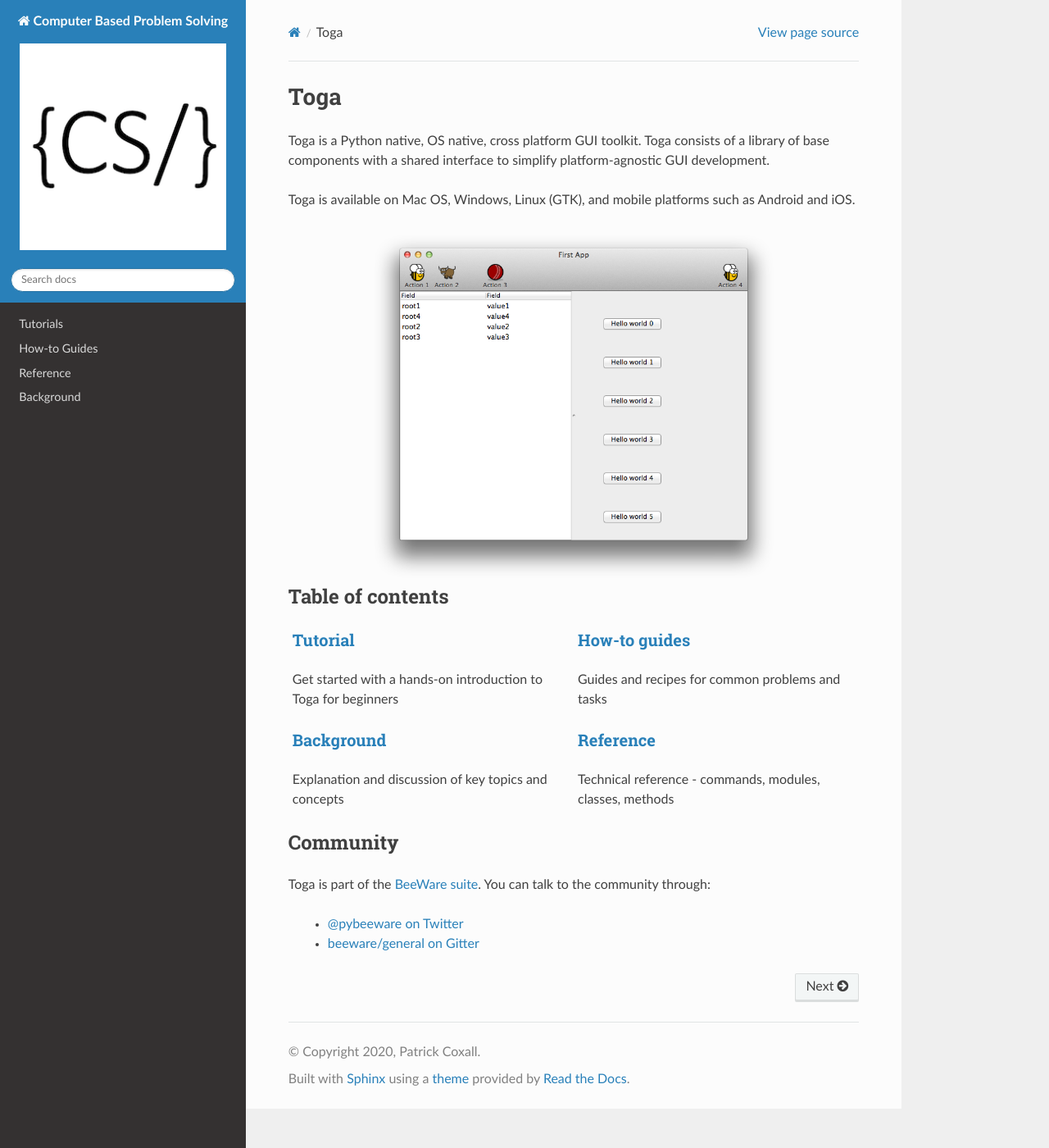
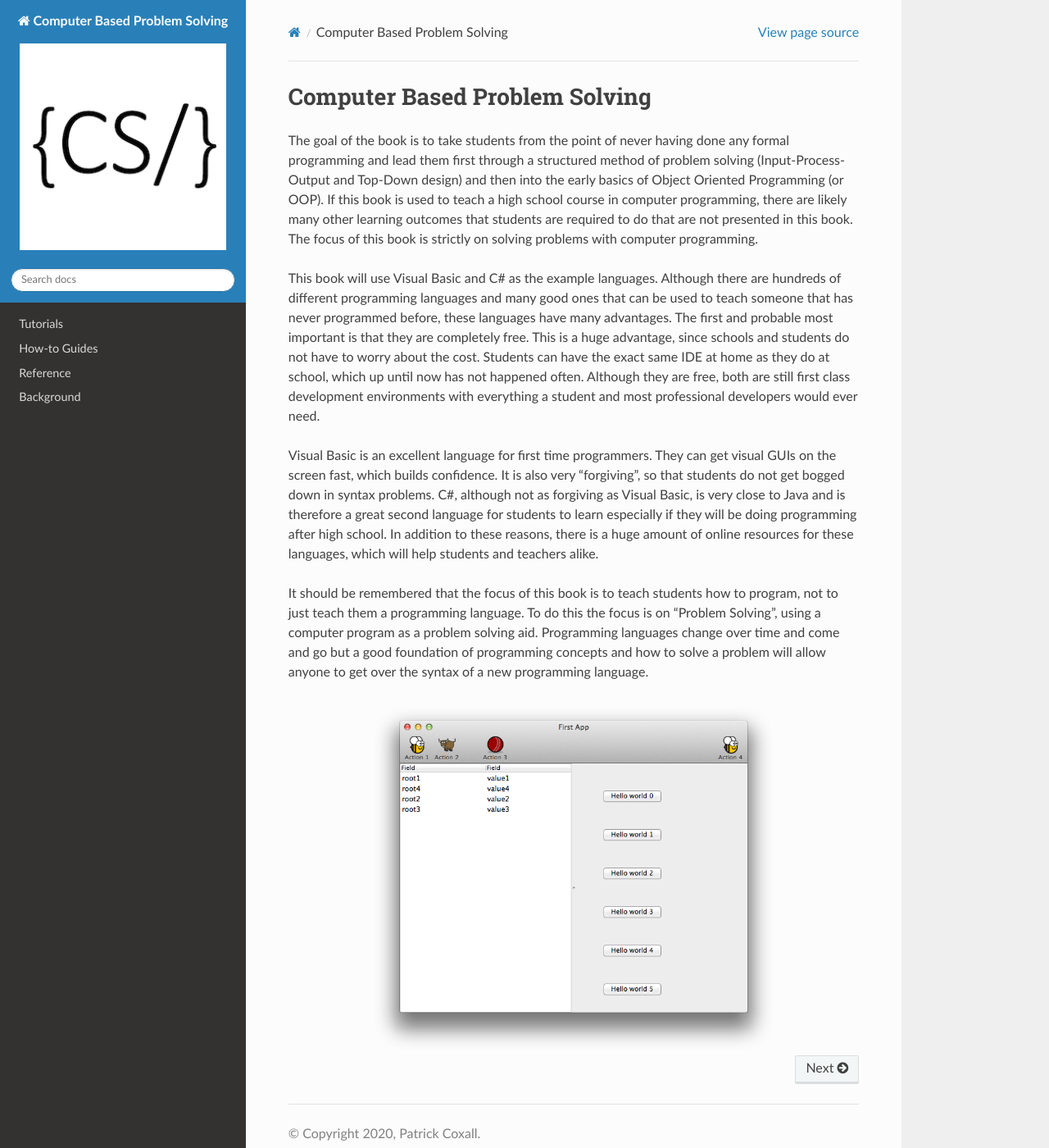
Before and after one commit to Mr-Coxall/Computer-Based-Problem-Solving, a Sphinx documentation site: the page built from docs/index.rst, in a window 1280 px wide and 1400 px high. Shown: the whole window at 82% size. Built offline with Sphinx 7.4.7 and the Read the Docs theme 2.0.0, drawn with Linux system fonts in a browser that asks for light colours.

Commit message:
remove Togo references

```diff
--- a/docs/index.rst
+++ b/docs/index.rst
@@ -25,76 +25,22 @@
     </style>
 
 
-====
-Toga
-====
+==============================
+Computer Based Problem Solving
+==============================
 
-Toga is a Python native, OS native, cross platform GUI toolkit. Toga consists of a library of base components with a shared
-interface to simplify platform-agnostic GUI development.
+The goal of the book is to take students from the point of never having done any formal programming and lead them first through a structured method of problem solving (Input-Process-Output and Top-Down design) and then into the early basics of Object Oriented Programming (or OOP). If this book is used to teach a high school course in computer programming, there are likely many other learning outcomes that students are required to do that are not presented in this book. The focus of this book is strictly on solving problems with computer programming.
 
-Toga is available on Mac OS, Windows, Linux (GTK), and mobile platforms such as Android and iOS.
+This book will use Visual Basic and C# as the example languages. Although there are hundreds of different programming languages and many good ones that can be used to teach someone that has never programmed before, these languages have many advantages. The first and probable most important is that they are completely free. This is a huge advantage, since schools and students do not have to worry about the cost. Students can have the exact same IDE at home as they do at school, which up until now has not happened often. Although they are free, both are still first class development environments with everything a student and most professional developers would ever need.
+
+Visual Basic is an excellent language for first time programmers. They can get visual GUIs on the screen fast, which builds confidence. It is also very “forgiving”, so that students do not get bogged down in syntax problems. C#, although not as forgiving as Visual Basic, is very close to Java and is therefore a great second language for students to learn especially if they will be doing programming after high school. In addition to these reasons, there is a huge amount of online resources for these languages, which will help students and teachers alike.
+
+It should be remembered that the focus of this book is to teach students how to program, not to just teach them a programming language. To do this the focus is on “Problem Solving”, using a computer program as a problem solving aid. Programming languages change over time and come and go but a good foundation of programming concepts and how to solve a problem will allow anyone to get over the syntax of a new programming language.
+
 
 .. figure:: tutorial/screenshots/tutorial-2.png
     :align: center
     :width: 500
-
-
-.. rst-class::  row
-
-Table of contents
-=================
-
-.. rst-class:: clearfix row
-
-.. rst-class:: column column2
-
-
-:ref:`Tutorial <tutorial>`
-------------------------------
-
-Get started with a hands-on introduction to Toga for beginners
-
-.. rst-class:: column column2
-
-
-:ref:`How-to guides <how-to>`
------------------------------
-
-Guides and recipes for common problems and tasks
-
-
-.. rst-class:: column column2
-
-:ref:`Background <background>`
-------------------------------
-
-Explanation and discussion of key topics and concepts
-
-
-.. rst-class:: column column2
-
-:ref:`Reference <reference>`
-------------------------------
-
-Technical reference - commands, modules, classes, methods
-
-
-.. rst-class:: clearfix row
-
-
-Community
-=========
-
-Toga is part of the `BeeWare suite`_. You can talk to the community through:
-
- * `@pybeeware on Twitter`_
-
- * `beeware/general on Gitter`_
-
-.. _BeeWare suite: http://beeware.org
-.. _Read The Docs: https://toga.readthedocs.io
-.. _@pybeeware on Twitter: https://twitter.com/pybeeware
-.. _beeware/general on Gitter: https://gitter.im/beeware/general
 
 
 .. toctree::
```
